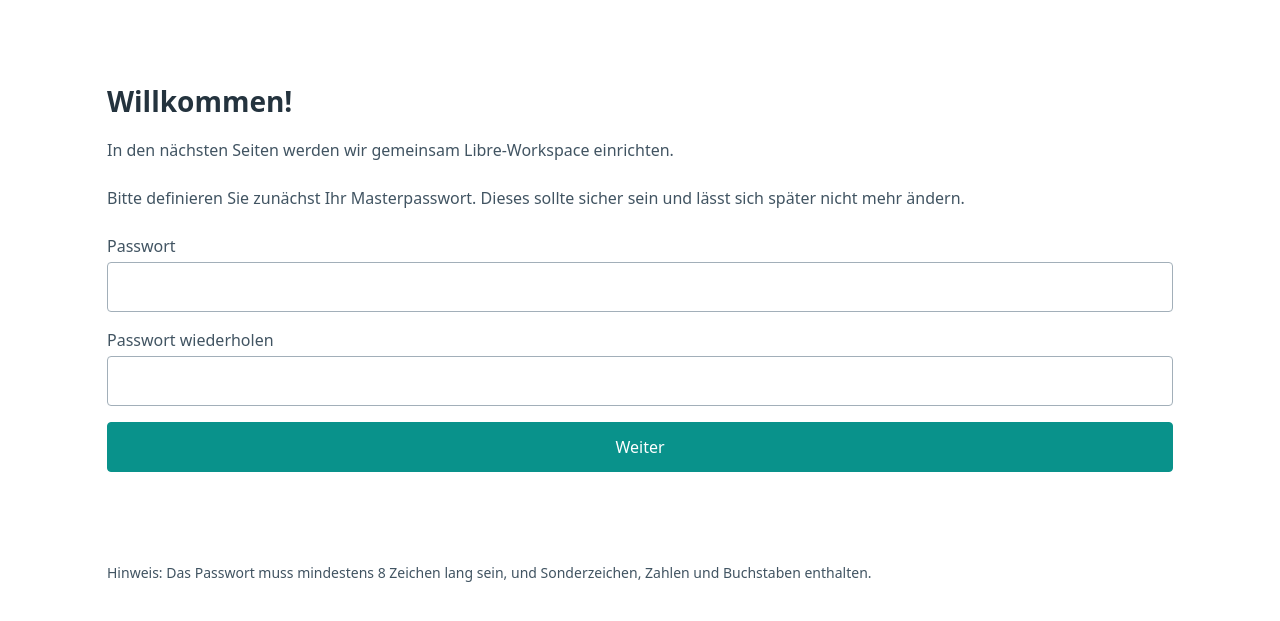
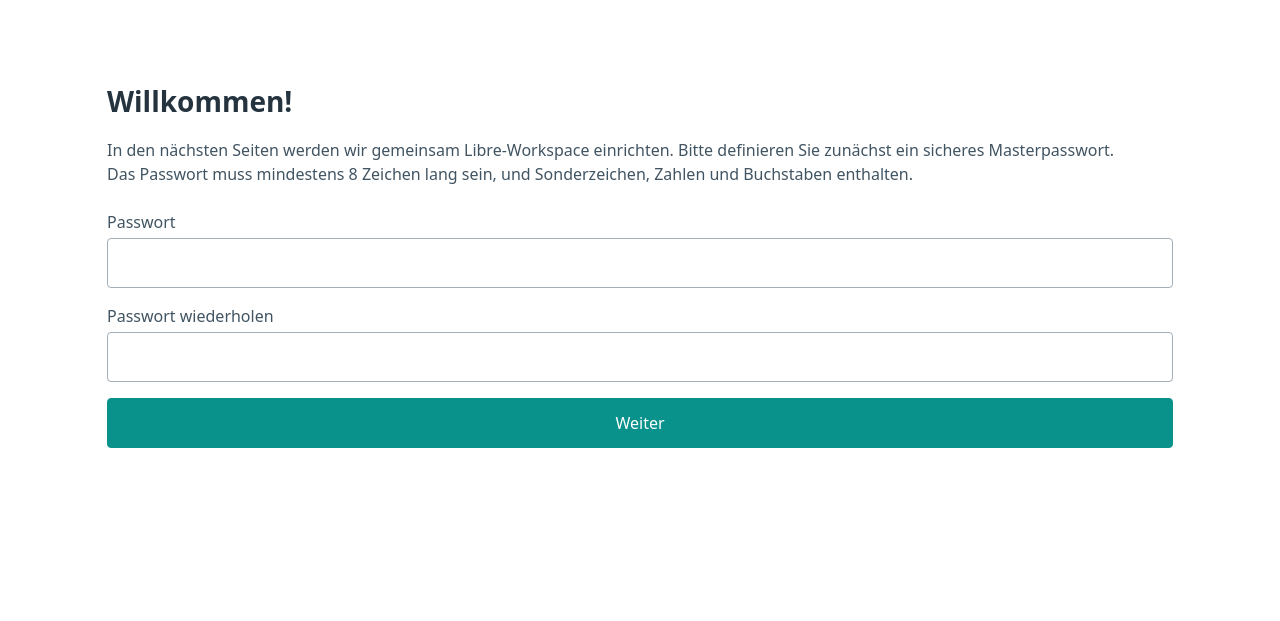
Before and after one commit to Jean28518/libre-workspace, a Django app: page /welcome/start in a window 1280 px wide. Shown: the part 64-685 px from the top of the page. Run offline with Django 3.2, Linux system fonts and the light colour scheme.

Commit message:
Handle Samba-DC different from domain #78

```diff
--- a/src/lac/welcome/templates/welcome/welcome_start.html
+++ b/src/lac/welcome/templates/welcome/welcome_start.html
@@ -4,10 +4,9 @@
 
 <h2>Willkommen!</h2>
 
-<p>In den nächsten Seiten werden wir gemeinsam Libre-Workspace einrichten.</p>
-
-<p>Bitte definieren Sie zunächst Ihr Masterpasswort. Dieses sollte sicher sein und lässt sich später nicht mehr ändern.</p>
-
+<p>In den nächsten Seiten werden wir gemeinsam Libre-Workspace einrichten. Bitte definieren Sie zunächst ein sicheres Masterpasswort.<br>
+Das Passwort muss mindestens 8 Zeichen lang sein, und Sonderzeichen, Zahlen und Buchstaben enthalten.
+</p>
 {% if message != "" %}<p><strong>{{ message }}</strong></p>{% endif %}
 
 <form method="post">
@@ -20,8 +19,5 @@
     <input type="submit" value="Weiter">
 </form>
 
-<br>
-<br>
-<small>Hinweis: Das Passwort muss mindestens 8 Zeichen lang sein, und Sonderzeichen, Zahlen und Buchstaben enthalten.</small>
 
 {% endblock %}
--- a/src/lac/welcome/views.py
+++ b/src/lac/welcome/views.py
@@ -55,10 +55,18 @@
                 message = "Bitte geben Sie eine Domain an."
             elif request.session["domain"].count(".") != 1:
                 message = "Bitte stellen Sie sicher, dass Sie nur die Domain angeben und keine Subdomain."
-            elif len(request.session["domain"]) > 12:
-                message = "Aufgrund von Einschränkungen bzgl. des NetBIOS-Namens darf die Domain (inklusive Punkt) nicht länger als 12 Zeichen sein. (la.[DOMAIN] <= 15). "
+            lvl1 = request.session["domain"].split(".")[1]
+            if len(lvl1) > 12:
+                message = "Bitte stellen Sie sicher, dass die lvl1 Domain nicht länger als 12 Zeichen ist."
+            lvl2 = request.session["domain"].split(".")[0]
+            # We need the -1 because of the dot
+            shortend_lvl2 = lvl2[:12-len(lvl1)-1]
+            request.session["ldap_dc"] = f"dc={shortend_lvl2},dc={lvl1}"
+            request.session["shortend_domain"] = f"{shortend_lvl2}.{lvl1}"
         else:
             request.session["domain"] = "int.de"
+            request.session["ldap_dc"] = "dc=int,dc=de"
+            request.session["shortend_domain"] = "int.de"
         if message == "":
             return redirect("installation_running")
     return render(request, "welcome/welcome_dns_settings.html", {"message": message, "subdomains": subdomains, "hide_login_button": True})
@@ -78,7 +86,9 @@
     os.environ["JITSI"] = request.session["jitsi"]
 
     domain = os.environ["DOMAIN"]
-    os.environ["LDAP_DC"] = "dc=" + domain.split(".")[-2] + ",dc=" + domain.split(".")[-1]
+    os.environ["LDAP_DC"] = request.session["ldap_dc"]
+    # We only need the shortend domain for the installation of samba dc
+    os.environ["SHORTEND_DOMAIN"] = request.session["shortend_domain"]
 
     # Create env.sh file
     with open("/usr/share/linux-arbeitsplatz/unix/unix_scripts/env.sh", "w") as f:
```
Also changed, not shown: 1 other file.
